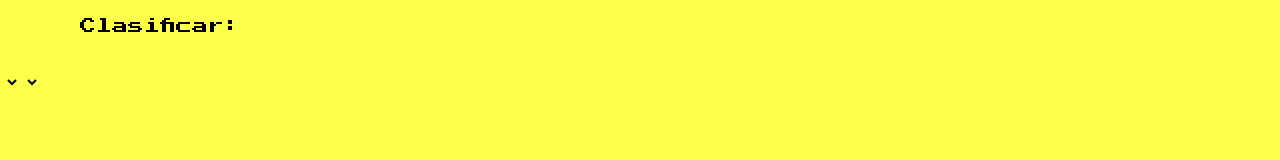
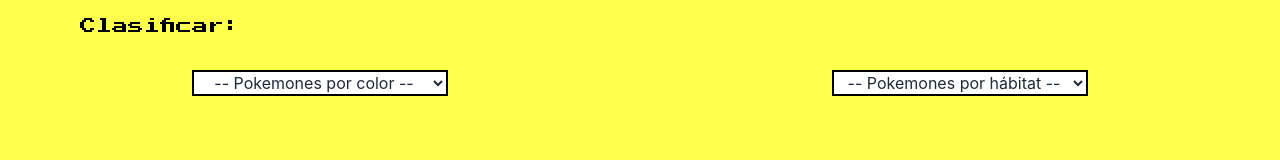
Before and after one commit to LauraAG98/ProjectPokeAPI, an Angular app: page / in a window 1280 px wide. Shown: the part 310-470 px from the top of the page. Built offline with nearby package versions, Linux system fonts and the light colour scheme; no server answers.

Commit message:
feat: add styles and options to the select component

```diff
--- a/src/app/components/selector-component/selector-component.html
+++ b/src/app/components/selector-component/selector-component.html
@@ -1,4 +1,35 @@
 <!-- Título  de la sección y estilos de selectores -->
 <h2 class="pl-20 py-8 font-pixel">Clasificar:</h2>
-<select name="" id=""></select>
-<select name="" id=""></select>
+<div class="flex justify-around">
+    <select class="w-[20%] bg-white border-2 border-black text-[oklch(27.8%_0.033_256.848)] text-center" name="Colores" id="">
+        <option class="" value="" disabled selected hidden> -- Pokemones por color --</option>
+
+        <option value="1">Negro</option>
+        <option value="2">Azul</option>
+        <option value="3">Café</option>
+        <option value="4">Gris</option>
+        <option value="5">Verde</option>
+        <option value="6">Rosado</option>
+        <option value="7">Morado</option>
+        <option value="8">Rojo</option>
+        <option value="9">Blanco</option>
+        <option value="10">Amarillo</option>
+
+    </select>
+
+    <select class="w-[20%] bg-white border-2 border-black text-[oklch(27.8%_0.033_256.848)] text-center" name="Hábitat" id="">
+        <option value="" disabled selected hidden> -- Pokemones por hábitat --</option>
+
+        <option value="1">Cueva</option>
+        <option value="2">Bosque</option>
+        <option value="3">Pradera</option>
+        <option value="4">Montaña</option>
+        <option value="5">Raro</option>
+        <option value="6">Terreno accidentado</option>
+        <option value="7">Mar</option>
+        <option value="8">Urbano</option>
+        <option value="9">Blanco</option>
+        <option value="10">A orillas del agua</option>
+
+    </select>
+</div>
```
